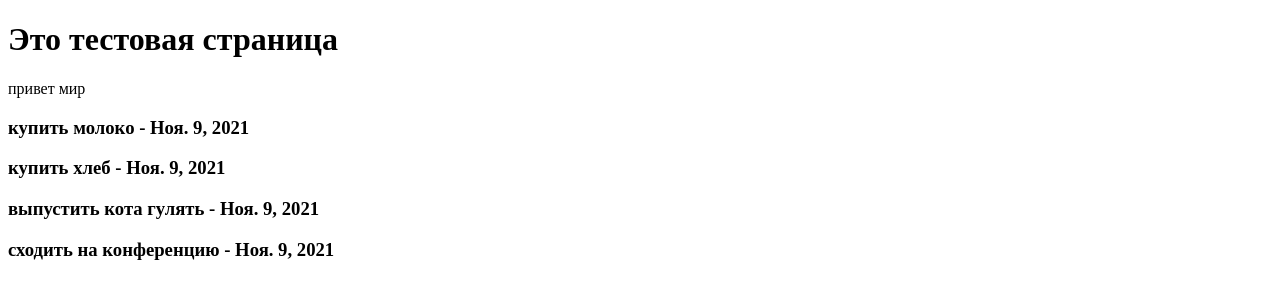
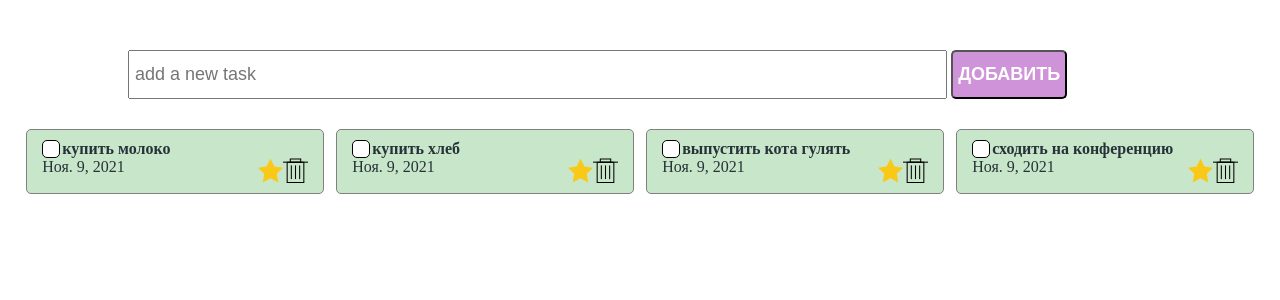
Before and after one commit to Rasul-Karimov/todoList, a Django app: page /test in a window 1280 px wide. Shown: the top 300 px of the page. Run offline with Django 3.2, Linux system fonts and the light colour scheme; data comes from the database, SQL or seed files in the repository.

Commit message:
added tasks in text.html

```diff
--- a/toDo/main/templates/main/test.html
+++ b/toDo/main/templates/main/test.html
@@ -1,3 +1,4 @@
+{% load static %}
 <!DOCTYPE html>
 <html lang="en">
 
@@ -5,16 +6,41 @@
     <meta charset="UTF-8">
     <meta http-equiv="X-UA-Compatible" content="IE=edge">
     <meta name="viewport" content="width=device-width, initial-scale=1.0">
-    <title>Document</title>
+    <title>ToDO</title>
+    <!-- <link rel="stylesheet" href="sty;es/style.css"> -->
+    <link rel="stylesheet" href="{% static 'sty;es/style.css'%}">
+    <link rel="stylesheet" href="{% static 'sty;es/stylechecbox.css'%}">
 </head>
 
 <body>
-    <h1>Это тестовая страница </h1>
-    <p>привет мир</p>
-    {% for todo in todo_list %}
-    <h3>{{todo.text}} - {{ todo.created_at}}
-    </h3>
-    {% endfor%}
+
+    <div class="wrapper">
+        <div class="create-block">
+            <input type="text" placeholder="add a new task" class="create-input">
+            <button class="create-button" type="submit">добавить</button>
+        </div>
+        <div class="todo-block">
+            {% for todo in todo_list%}
+            <div class="todo-item">
+                <div class="todo-item__header">
+                    <div class="block_check">
+                        <input class="input" type="checkbox" name="task" id="{{todo.text}}">
+                        <label for="{{todo.text}}"><img src="{%static 'icons/check.svg'%}" alt=""></label>
+                    </div>
+                    <h4>{{todo.text}}</h4>
+                </div>
+                <div class="todo-item__footer">
+                    <p>{{todo.created_at}}</p>
+                    <div class="action_buttons">
+                        <div class="star"><img src="{% static 'icons/star.svg'%}" alt=""></div>
+                        <div class="delete"><img src="{% static 'icons/hh.svg'%}" alt=""></div>
+                    </div>
+                </div>
+            </div>
+            {%endfor%}
+        </div>
+    </div>
+
 </body>
 
 </html>
```
